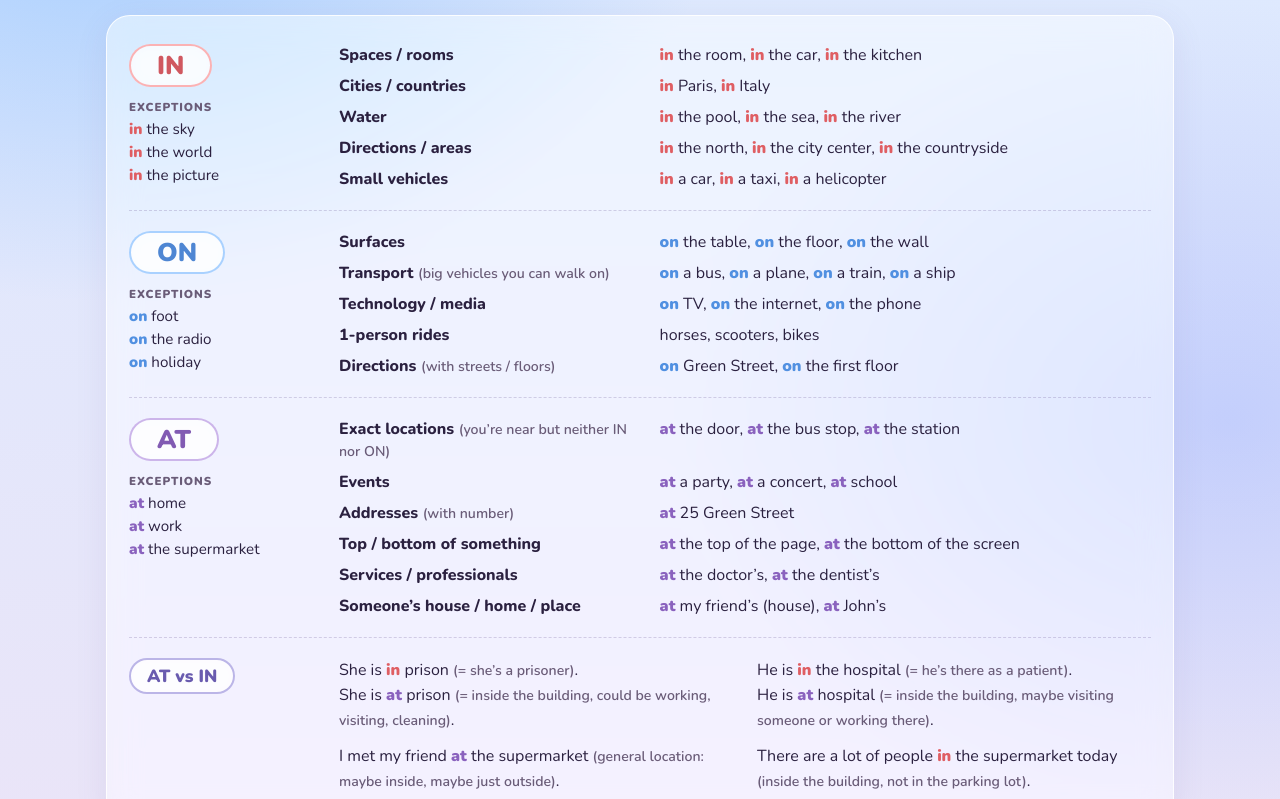
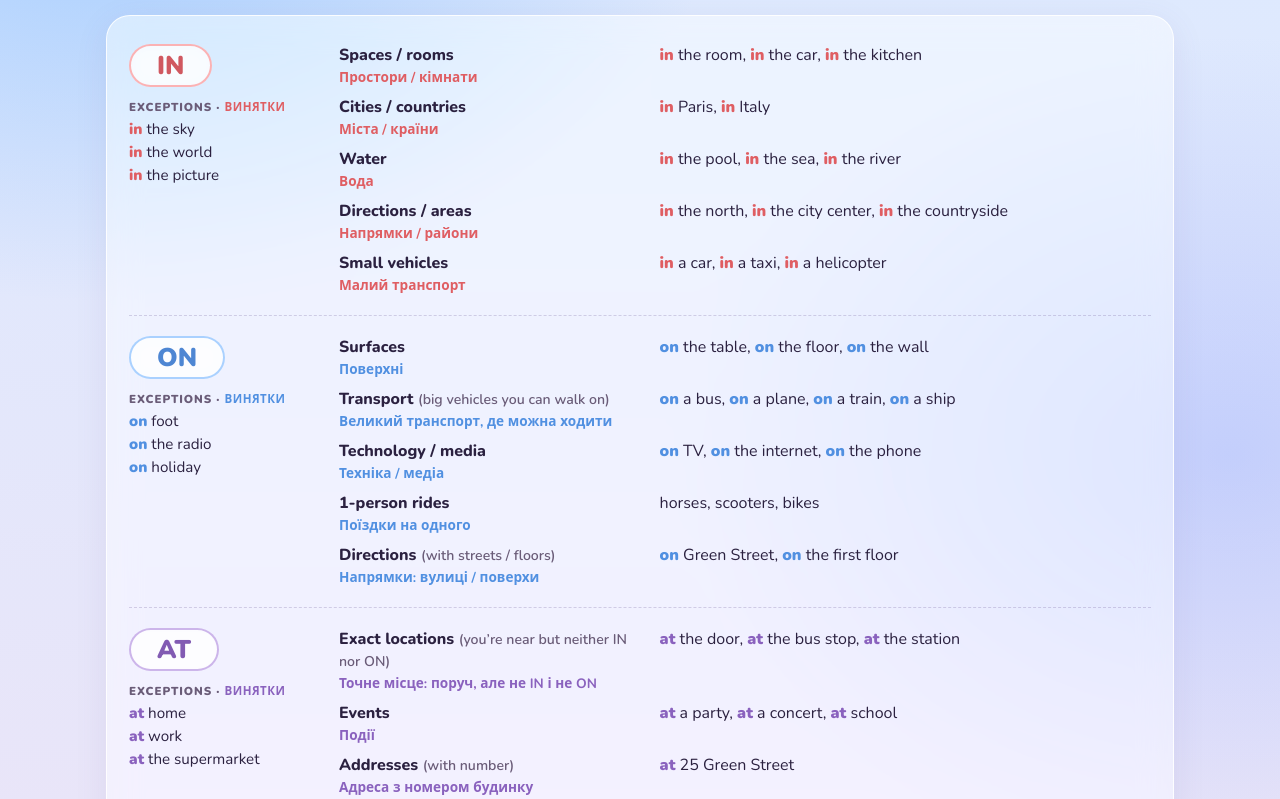
Before and after one commit to Evgeniia-Dubova/Articles_trainer, a plain HTML site: page index.html in a window 1280 px wide. Shown: the part 153-952 px from the top of the page. Drawn offline with nearby package versions, Linux system fonts and the light colour scheme.

Commit message:
Add colored Ukrainian translations to rule names in the cheat sheet
Co-Authored-By: Claude Opus 5.5 <noreply@anthropic.com>
Claude-Session: https://claude.ai/code/session_012mxhJrzy4aHNezZP7keooA

```diff
--- a/app.js
+++ b/app.js
@@ -148,34 +148,34 @@ document.getElementById("vsGrid").innerHTML = VS.map(v => `
 // Шпаргалка — таблиця правил з конспекту
 const CHEAT = [
   { key: "in", exc: ["in the sky", "in the world", "in the picture"], rows: [
-    ["Spaces / rooms", "", "in the room, in the car, in the kitchen"],
-    ["Cities / countries", "", "in Paris, in Italy"],
-    ["Water", "", "in the pool, in the sea, in the river"],
-    ["Directions / areas", "", "in the north, in the city center, in the countryside"],
-    ["Small vehicles", "", "in a car, in a taxi, in a helicopter"] ]},
+    ["Простори / кімнати", "Spaces / rooms", "", "in the room, in the car, in the kitchen"],
+    ["Міста / країни", "Cities / countries", "", "in Paris, in Italy"],
+    ["Вода", "Water", "", "in the pool, in the sea, in the river"],
+    ["Напрямки / райони", "Directions / areas", "", "in the north, in the city center, in the countryside"],
+    ["Малий транспорт", "Small vehicles", "", "in a car, in a taxi, in a helicopter"] ]},
   { key: "on", exc: ["on foot", "on the radio", "on holiday"], rows: [
-    ["Surfaces", "", "on the table, on the floor, on the wall"],
-    ["Transport", "big vehicles you can walk on", "on a bus, on a plane, on a train, on a ship"],
-    ["Technology / media", "", "on TV, on the internet, on the phone"],
-    ["1-person rides", "", "horses, scooters, bikes"],
-    ["Directions", "with streets / floors", "on Green Street, on the first floor"] ]},
+    ["Поверхні", "Surfaces", "", "on the table, on the floor, on the wall"],
+    ["Великий транспорт, де можна ходити", "Transport", "big vehicles you can walk on", "on a bus, on a plane, on a train, on a ship"],
+    ["Техніка / медіа", "Technology / media", "", "on TV, on the internet, on the phone"],
+    ["Поїздки на одного", "1-person rides", "", "horses, scooters, bikes"],
+    ["Напрямки: вулиці / поверхи", "Directions", "with streets / floors", "on Green Street, on the first floor"] ]},
   { key: "at", exc: ["at home", "at work", "at the supermarket"], rows: [
-    ["Exact locations", "you’re near but neither IN nor ON", "at the door, at the bus stop, at the station"],
-    ["Events", "", "at a party, at a concert, at school"],
-    ["Addresses", "with number", "at 25 Green Street"],
-    ["Top / bottom of something", "", "at the top of the page, at the bottom of the screen"],
-    ["Services / professionals", "", "at the doctor’s, at the dentist’s"],
-    ["Someone’s house / home / place", "", "at my friend’s (house), at John’s"] ]},
+    ["Точне місце: поруч, але не IN і не ON", "Exact locations", "you’re near but neither IN nor ON", "at the door, at the bus stop, at the station"],
+    ["Події", "Events", "", "at a party, at a concert, at school"],
+    ["Адреса з номером будинку", "Addresses", "with number", "at 25 Green Street"],
+    ["Верх / низ чогось", "Top / bottom of something", "", "at the top of the page, at the bottom of the screen"],
+    ["Послуги / фахівці", "Services / professionals", "", "at the doctor’s, at the dentist’s"],
+    ["Чийсь дім / місце", "Someone’s house / home / place", "", "at my friend’s (house), at John’s"] ]},
 ];
 const mark = (key, t) => t.replace(new RegExp(`\\b${key}\\b`, "g"), `<b class="w">${key}</b>`);
 document.getElementById("cheatTable").innerHTML = CHEAT.map(c => `
   <div class="cheat-row ${c.key}">
     <div class="cheat-side">
       <a class="badge badge-${c.key}" href="#${c.key}">${c.key.toUpperCase()}</a>
-      <div class="cheat-exc"><span>Exceptions</span>${c.exc.map(e => `<div>${mark(c.key, e)}</div>`).join("")}</div>
+      <div class="cheat-exc"><span>Exceptions · <em class="tr">Винятки</em></span>${c.exc.map(e => `<div>${mark(c.key, e)}</div>`).join("")}</div>
     </div>
-    <dl class="cheat-list">${c.rows.map(([name, note, ex]) => `
-      <div><dt>${name}${note ? ` <i>(${note})</i>` : ""}</dt><dd>${mark(c.key, ex)}</dd></div>`).join("")}
+    <dl class="cheat-list">${c.rows.map(([tr, name, note, ex]) => `
+      <div><dt>${name}${note ? ` <i>(${note})</i>` : ""}<span class="tr">${tr}</span></dt><dd>${mark(c.key, ex)}</dd></div>`).join("")}
     </dl>
   </div>`).join("") + `
   <div class="cheat-row cheat-vs">
--- a/style.css
+++ b/style.css
@@ -70,6 +70,9 @@ main{max-width:1100px;margin:0 auto;padding:0 16px}
 .cheat-list dt{font-weight:800}
 .cheat-list dt i,.cheat-vs i{font-weight:600;font-style:normal;color:var(--muted);font-size:.88em}
 .cheat-list dd{margin:0}
+.cheat .tr{display:block;font-weight:700;font-size:.85em;color:color-mix(in srgb,var(--c) 85%,#2b1638);margin-top:1px}
+.cheat-exc .tr{display:inline;font-style:normal;font-size:1em;letter-spacing:.04em}
+.cheat-list div{align-items:start}
 .w{font-weight:900;color:color-mix(in srgb,var(--c) 85%,#2b1638)}
 .w.in{--c:var(--in)}.w.at{--c:var(--at)}
 .cheat-vs-grid{display:grid;grid-template-columns:1fr 1fr;gap:12px 24px;min-width:0}
```
